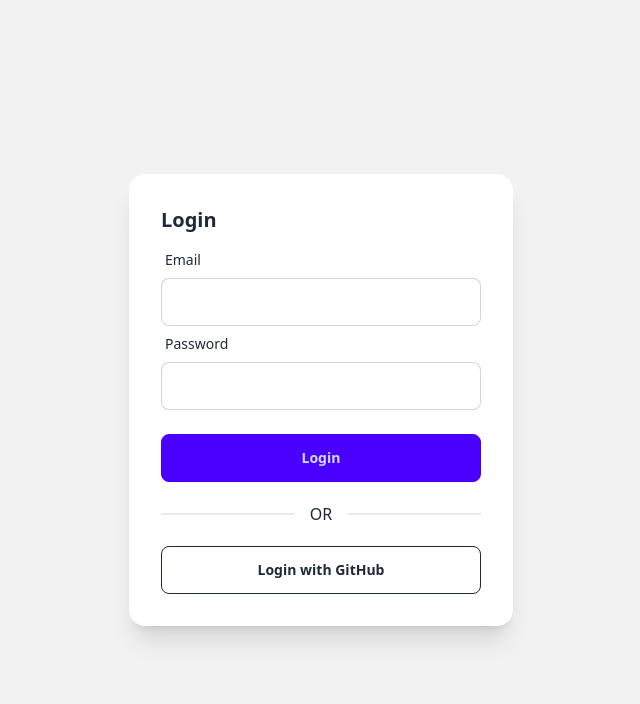
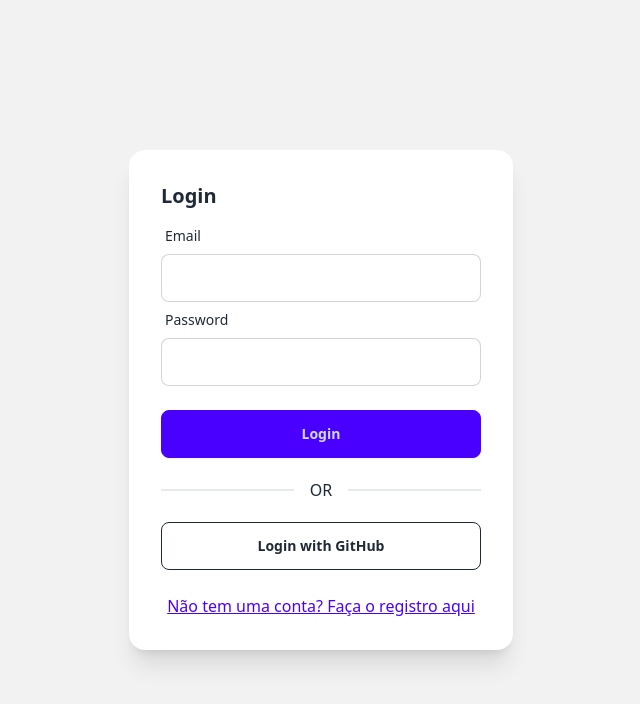
Before and after one commit to Jala-TK/StarFly, a Next.js app: page /login in a window 1280 px wide. Shown: the top 704 px of the page, without its empty margins (319-959 px from the left). Built offline with nearby package versions, Linux system fonts and the light colour scheme.

Commit message:
feat: update login

```diff
--- a/src/components/(auth)/login/LoginForm.tsx
+++ b/src/components/(auth)/login/LoginForm.tsx
@@ -84,6 +84,9 @@ const LoginForm: React.FC = () => {
           <button className="btn btn-outline" onClick={() => signIn("github", { redirectTo: "/" })}>
             Login with GitHub
           </button>
+          <div className="flex justify-center mt-4">
+            <a href="/registro" className="link link-primary">Não tem uma conta? Faça o registro aqui</a>
+          </div>
         </div>
       </div>
     </div>
--- a/src/components/group/GroupPage.tsx
+++ b/src/components/group/GroupPage.tsx
@@ -18,7 +18,10 @@ const GroupPageComponent: React.FC = () => {
   }, [userGroups, selectedGroup]);
 
   const handleJoinGroup = async (groupId: string) => {
-    await joinGroupById(groupId);
+    const joinedGroup = await joinGroupById(groupId);
+    if (joinedGroup) {
+      handleSelectGroup(joinedGroup);
+    }
   };
 
   const handleSelectGroup = (group: Group) => {
```
